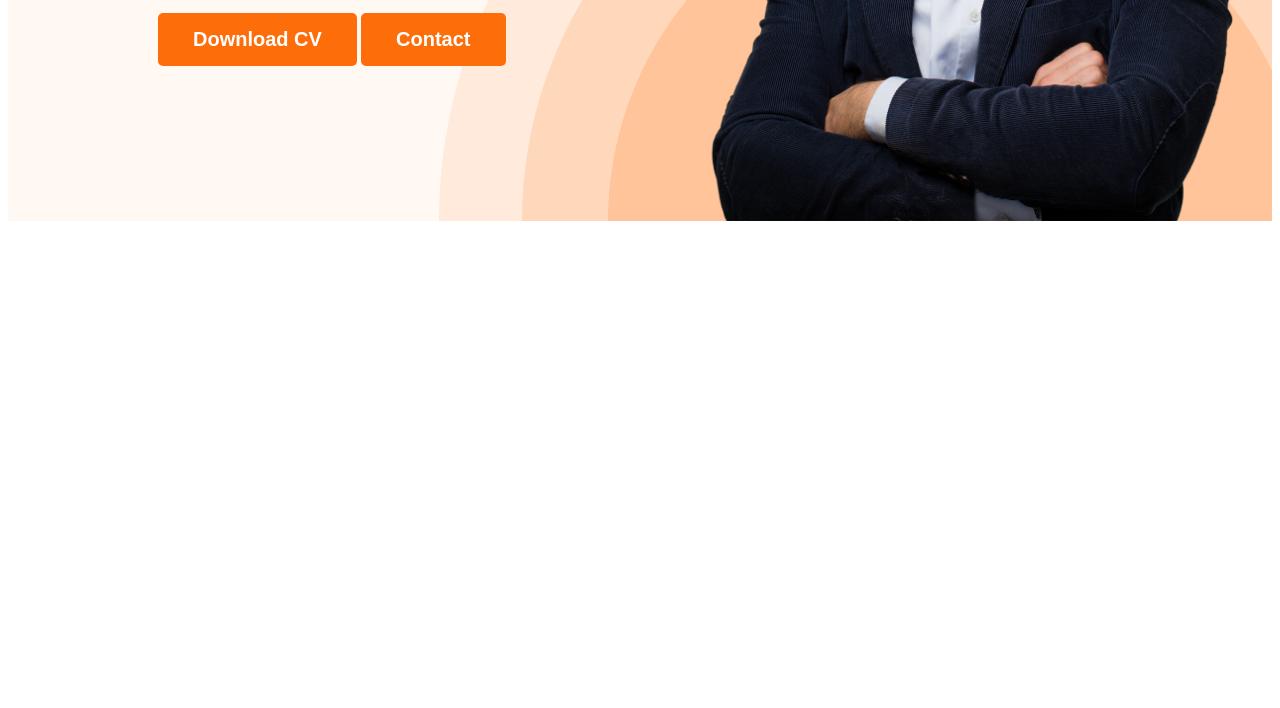
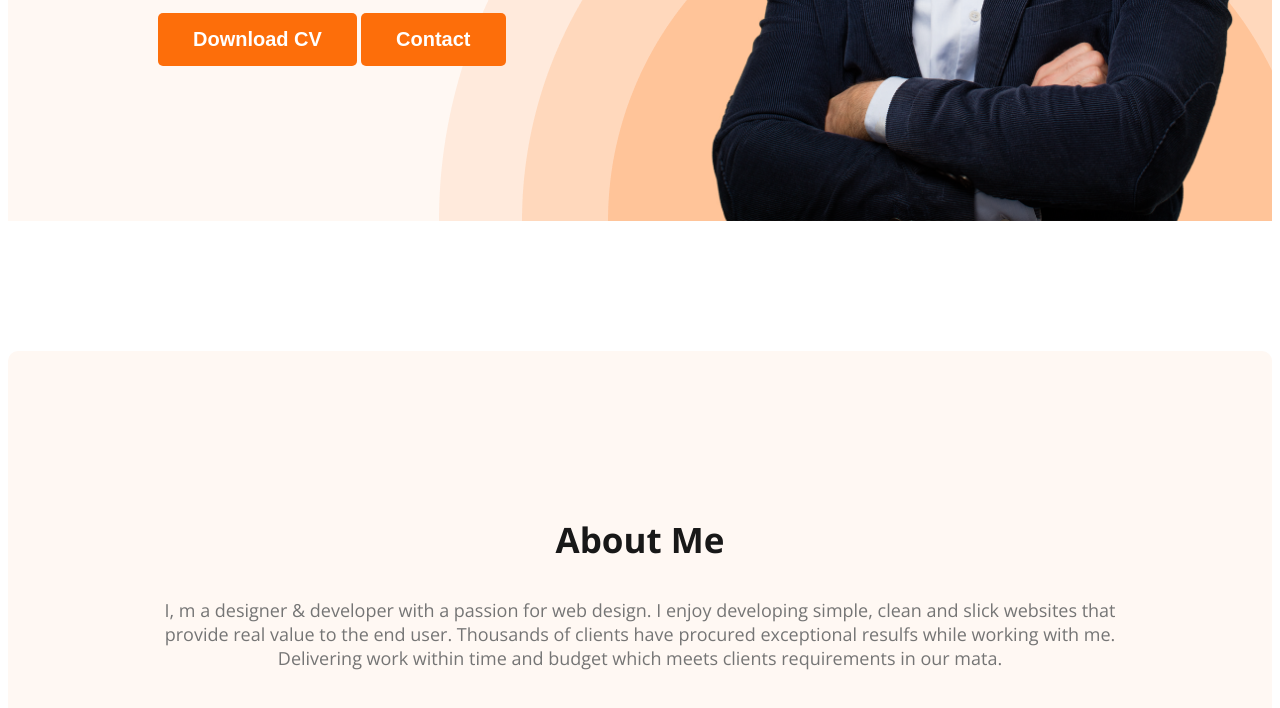
Before and after one commit to BijoyDewanjee105/Portfolio, a plain HTML site: page Index.html in a window 1280 px wide. Shown: the part 638-1346 px from the top of the page. Before the commit the page ends 867 px from the top, so only its background shows below. Drawn offline with nearby package versions, Linux system fonts and the light colour scheme; a web font is replaced by a local one.

Commit message:
About Created

```diff
--- a/Index.html
+++ b/Index.html
@@ -28,7 +28,12 @@
             <img class="profile-pic" src="./images/hardy.png" alt="">
         </div>
     </header>
-    <main></main>
+    <main>
+        <section class="about">
+            <h3 class="section-title"> About Me </h3>
+            <p class="section-description">I, m a designer & developer with a passion for web design. I enjoy developing simple, clean and slick websites that provide real value to the end user. Thousands of clients have procured exceptional resulfs while working with me. Delivering work within time and budget which meets clients requirements in our mata.</p>
+        </section>
+    </main>
     <footer></footer>
 </body>
 </html>
--- a/Styles.css
+++ b/Styles.css
@@ -17,6 +17,20 @@ body{
     font-weight: 700;
     padding: 15px 35px;
 }
+
+.section-title{
+    color: #181818;
+    text-align: center;
+    font-size: 35px;
+    font-weight: 700;
+}
+.section-description{
+  color: #757575;
+  text-align: center;
+font-size: 18px;
+}
+
+
 nav{
     display:flex;
     justify-content: space-between;
@@ -73,3 +87,11 @@ nav{
 .banner-content{
   max-width: 585px;;
 }
+ /* About Section */
+.about{
+padding: 130px;
+border-radius: 10px;
+background-color: #FFF8F3;
+margin: 130px 0;
+
+}
```
